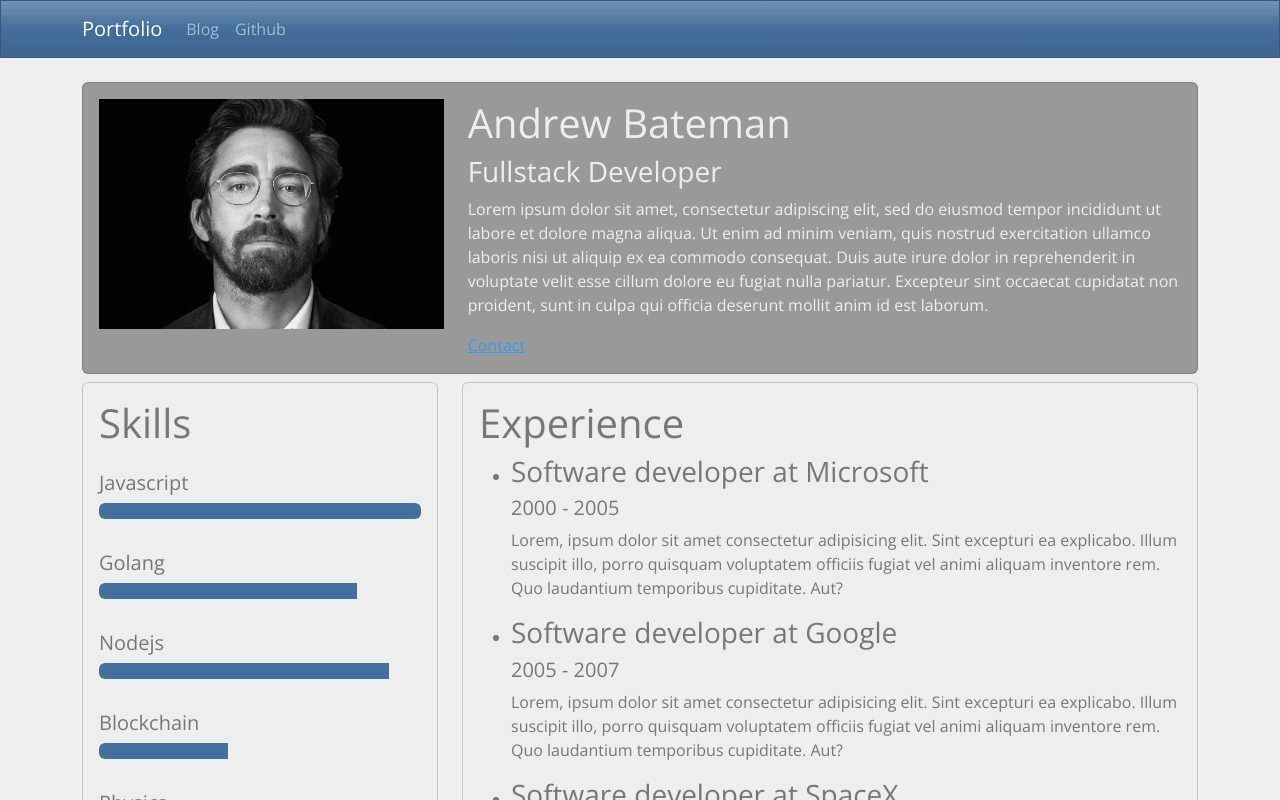
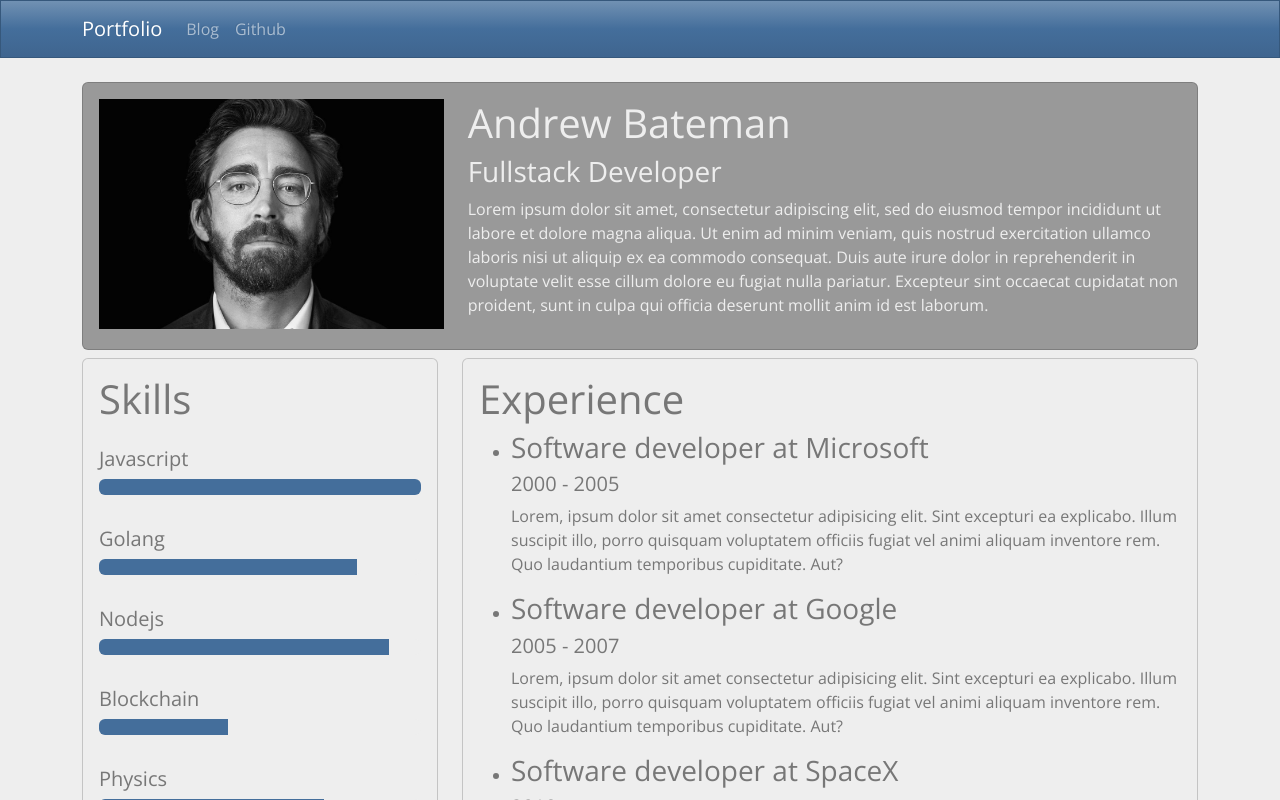
Before and after one commit to AndrewJBateman/next-bootstrap-portfolio, a Next.js app: page / in a window 1280 px wide. Shown: the top 800 px of the page. Built offline with nearby package versions, Linux system fonts and the light colour scheme; a small style sheet from the web is missing.

Commit message:
chore: build updates due to Next upgrade

```diff
--- a/pages/index.js
+++ b/pages/index.js
@@ -24,7 +24,6 @@ const Index = () => (
 								nulla pariatur. Excepteur sint occaecat cupidatat non proident,
 								sunt in culpa qui officia deserunt mollit anim id est laborum.
 							</p>
-              <a href="/contact">Contact</a>
 						</div>
 					</div>
 				</div>
```
